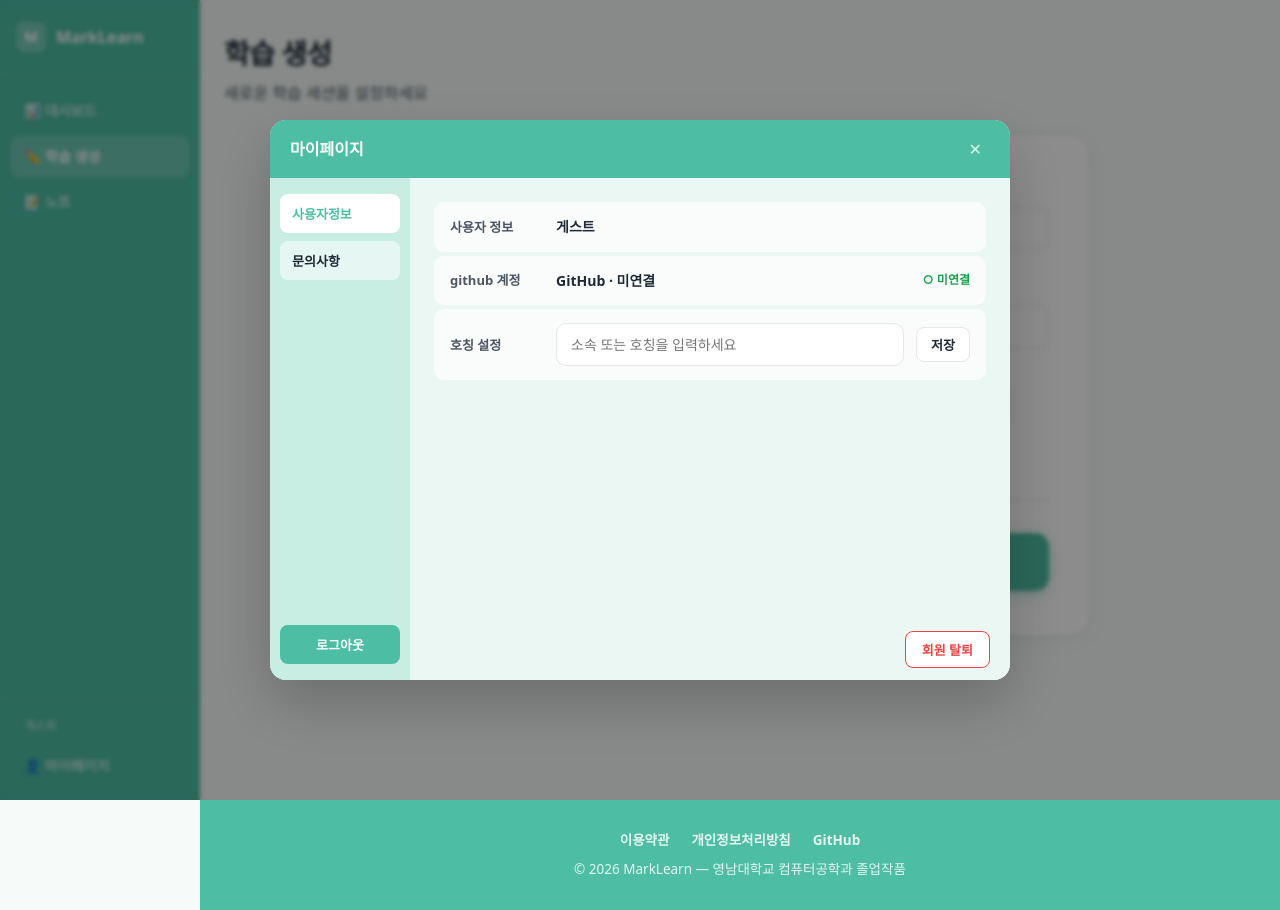
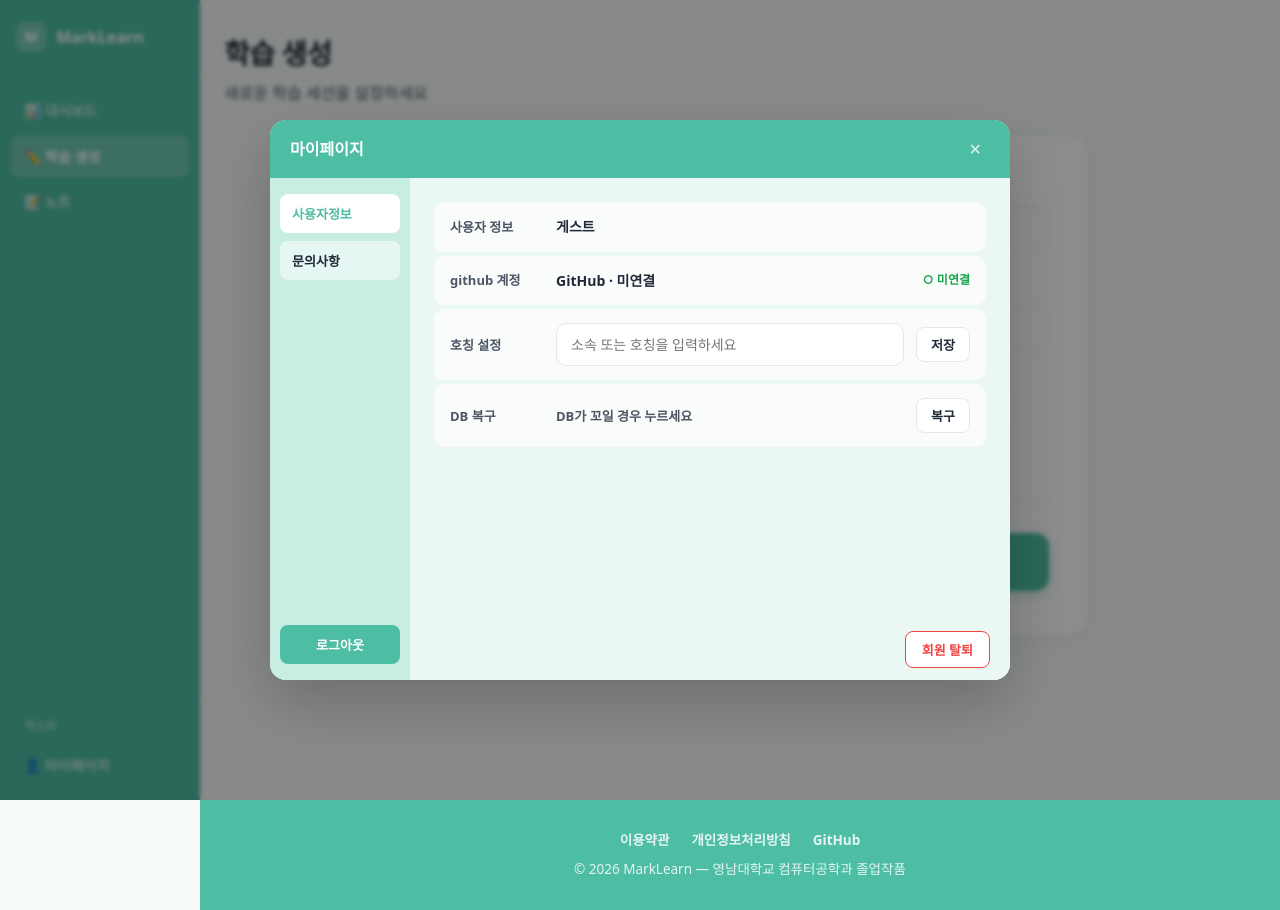
Before and after one commit to Critical-Flow/Critical-Flow-frontend, a React (Vite) app: page /create in a window 1280 px wide. Both pictures are taken after a click on the button "👤 마이페이지". Built offline with nearby package versions, Linux system fonts and the light colour scheme; no server answers; a web font is replaced by a local one.

Commit message:
feat: reembed API 연결

```diff
--- a/src/components/MyPageModal.jsx
+++ b/src/components/MyPageModal.jsx
@@ -3,11 +3,25 @@ import { useNavigate } from 'react-router-dom';
 import { useModal } from '../context/ModalContext';
 import { useAuth } from '../context/AuthContext';
 import { logoutApi, updateProfile, deleteAccount } from '../services/auth';
+import { reembedNotes } from '../services/notes';
 import './MyPageModal.css';
 
 function UserInfoTab({ user, onProfileUpdated }) {
   const [affiliation, setAffiliation] = useState(user?.affiliation ?? '');
   const [isSaving, setIsSaving] = useState(false);
+  const [isReembedding, setIsReembedding] = useState(false);
+
+  const handleReembed = async () => {
+    setIsReembedding(true);
+    try {
+      await reembedNotes();
+      alert('✅ DB 복구가 완료되었습니다.');
+    } catch {
+      alert('복구에 실패했어요. 잠시 후 다시 시도해주세요.');
+    } finally {
+      setIsReembedding(false);
+    }
+  };
 
   const githubLabel = user ? `GitHub · @${user.name}` : 'GitHub · 미연결';
   const isLinked = Boolean(user);
@@ -51,6 +65,15 @@ function UserInfoTab({ user, onProfileUpdated }) {
           />
           <button className="mpm-btn-sm" onClick={handleSave} disabled={isSaving}>
             {isSaving ? '저장 중' : '저장'}
+          </button>
+        </div>
+      </div>
+      <div className="mpm-row">
+        <div className="mpm-row-label">DB 복구</div>
+        <div className="mpm-row-body">
+          <span className="mpm-value" style={{ fontSize: '13px', color: 'var(--sub)' }}>DB가 꼬일 경우 누르세요</span>
+          <button className="mpm-btn-sm" onClick={handleReembed} disabled={isReembedding}>
+            {isReembedding ? '복구 중...' : '복구'}
           </button>
         </div>
       </div>
--- a/src/services/notes.js
+++ b/src/services/notes.js
@@ -121,3 +121,12 @@ export async function deleteCategory(categoryId) {
   await api.delete(`/api/v1/categories/${categoryId}`);
   return { ok: true };
 }
+
+export async function reembedNotes() {
+  if (USE_MOCK) {
+    await new Promise((r) => setTimeout(r, 500));
+    return { ok: true };
+  }
+  const { data } = await api.post('/api/notes/reembed');
+  return data;
+}
```
